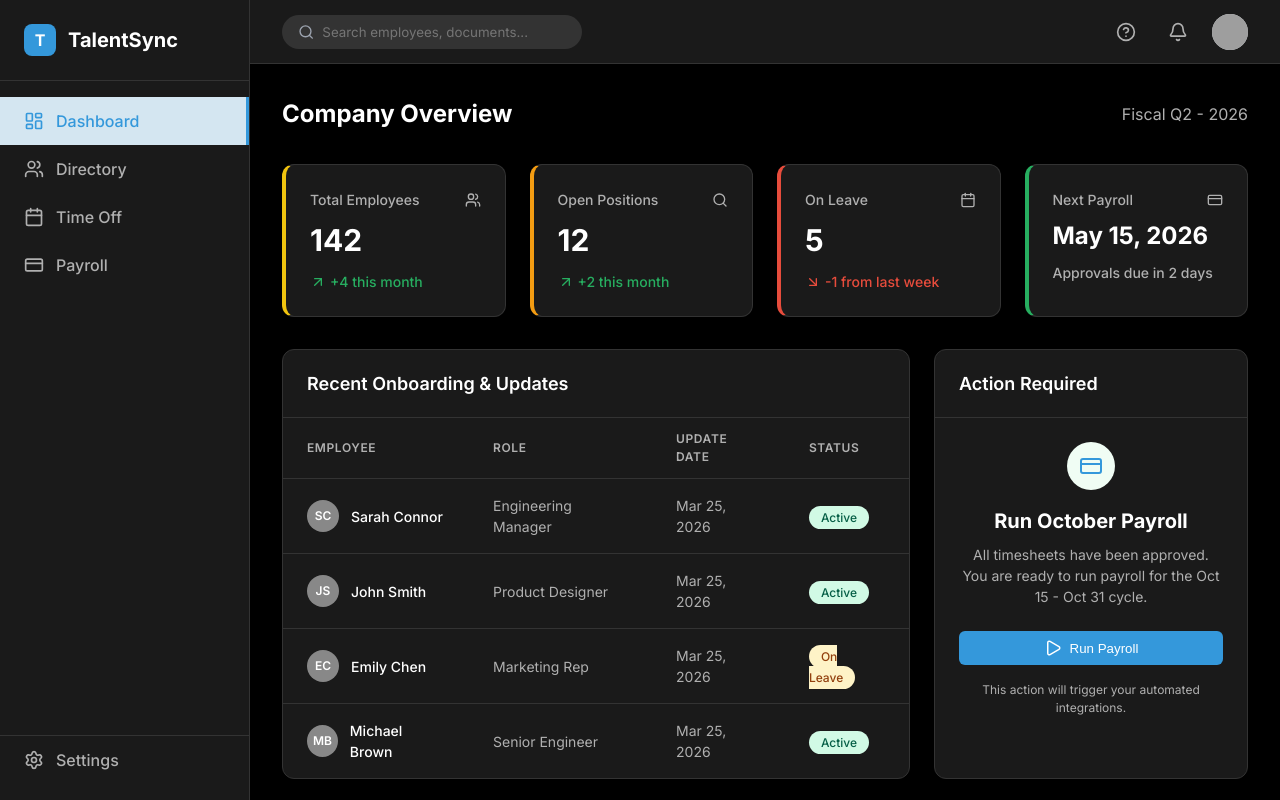
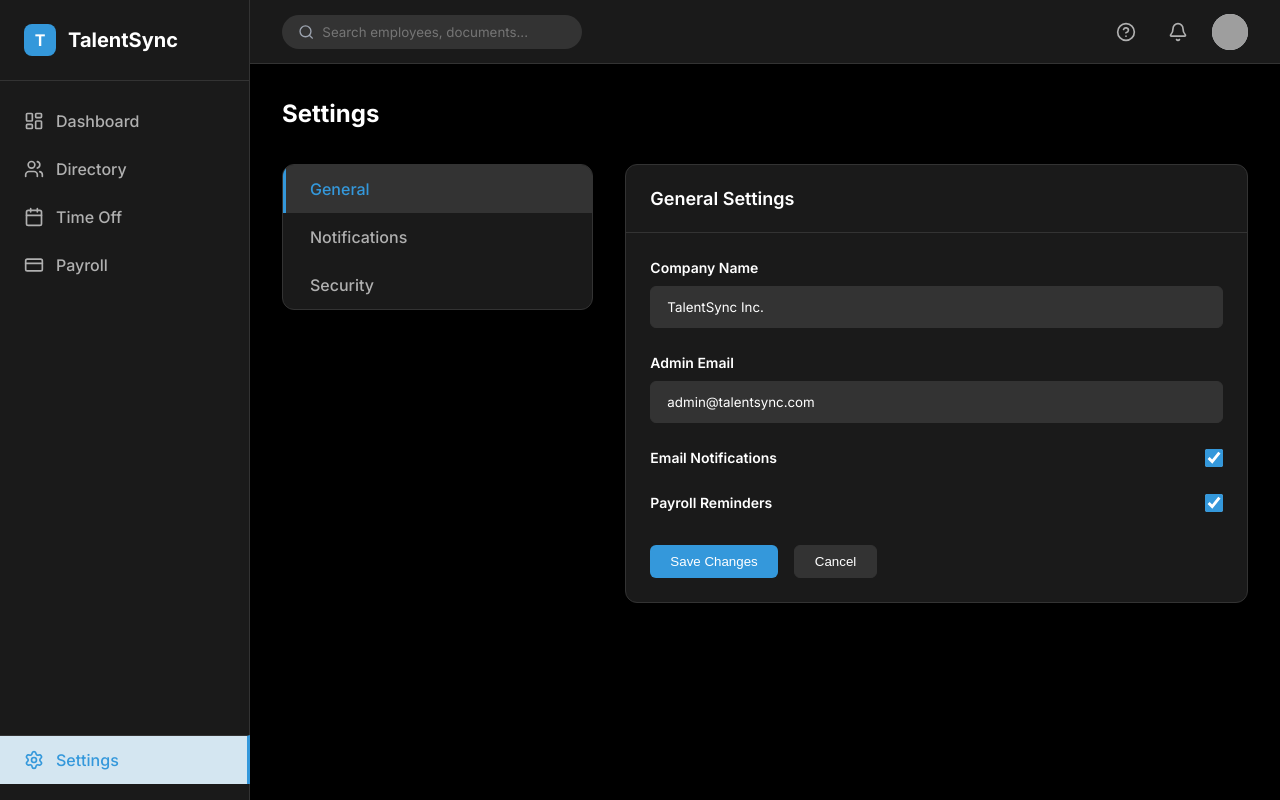
Before and after one commit to yuvalSela/DemoSite, a React app in the folder frontend/: page / in a window 1280 px wide. Both pictures are taken after a click on the element "Settings". Built offline with nearby package versions, Linux system fonts and the light colour scheme; grey boxes are pictures that could not be loaded; the HTML template or start-up script is replaced by a standard one.

Commit message:
cli-tool-claude: apply requested changes

```diff
--- a/frontend/src/App.jsx
+++ b/frontend/src/App.jsx
@@ -9,6 +9,13 @@ function App() {
   const [activeTab, setActiveTab] = useState('dashboard');
   const [payrollLoading, setPayrollLoading] = useState(false);
   const [toast, setToast] = useState(null);
+  const [settings, setSettings] = useState({
+    emailNotifications: true,
+    payrollReminders: true,
+    darkMode: true,
+    companyName: 'TalentSync Inc.',
+    adminEmail: 'admin@talentsync.com'
+  });
   const [employees] = useState([
     { id: 1, name: "Sarah Connor", role: "Engineering Manager", department: "Engineering", status: "active", initials: "SC", email: "sarah.c@talentsync.com" },
     { id: 2, name: "John Smith", role: "Product Designer", department: "Design", status: "active", initials: "JS", email: "john.s@talentsync.com" },
@@ -348,6 +355,82 @@ function App() {
             </div>
           </>
         );
+      case 'settings':
+        return (
+          <>
+            <div className="page-header">
+              <h1 className="page-title">Settings</h1>
+            </div>
+
+            <div style={{display: 'grid', gridTemplateColumns: '1fr 2fr', gap: '2rem'}}>
+              {/* Settings Navigation */}
+              <div className="card" style={{height: 'fit-content'}}>
+                <div className="card-body" style={{padding: 0}}>
+                  <div className="settings-nav">
+                    <div className="settings-nav-item active">General</div>
+                    <div className="settings-nav-item">Notifications</div>
+                    <div className="settings-nav-item">Security</div>
+                  </div>
+                </div>
+              </div>
+
+              {/* Settings Content */}
+              <div className="card">
+                <div className="card-header">General Settings</div>
+                <div className="card-body">
+                  <div className="settings-group">
+                    <label className="settings-label">Company Name</label>
+                    <input
+                      type="text"
+                      className="settings-input"
+                      value={settings.companyName}
+                      onChange={(e) => setSettings({...settings, companyName: e.target.value})}
+                    />
+                  </div>
+
+                  <div className="settings-group">
+                    <label className="settings-label">Admin Email</label>
+                    <input
+                      type="email"
+                      className="settings-input"
+                      value={settings.adminEmail}
+                      onChange={(e) => setSettings({...settings, adminEmail: e.target.value})}
+                    />
+                  </div>
+
+                  <div className="settings-group">
+                    <div style={{display: 'flex', justifyContent: 'space-between', alignItems: 'center'}}>
+                      <label className="settings-label" style={{margin: 0}}>Email Notifications</label>
+                      <input
+                        type="checkbox"
+                        className="settings-checkbox"
+                        checked={settings.emailNotifications}
+                        onChange={(e) => setSettings({...settings, emailNotifications: e.target.checked})}
+                      />
+                    </div>
+                  </div>
+
+                  <div className="settings-group">
+                    <div style={{display: 'flex', justifyContent: 'space-between', alignItems: 'center'}}>
+                      <label className="settings-label" style={{margin: 0}}>Payroll Reminders</label>
+                      <input
+                        type="checkbox"
+                        className="settings-checkbox"
+                        checked={settings.payrollReminders}
+                        onChange={(e) => setSettings({...settings, payrollReminders: e.target.checked})}
+                      />
+                    </div>
+                  </div>
+
+                  <div style={{marginTop: '2rem', display: 'flex', gap: '1rem'}}>
+                    <button className="btn-primary">Save Changes</button>
+                    <button className="btn-secondary">Cancel</button>
+                  </div>
+                </div>
+              </div>
+            </div>
+          </>
+        );
       default:
         return <div>Select a tab</div>;
     }
@@ -379,7 +462,7 @@ function App() {
             <CreditCard size={20} />
             Payroll
           </div>
-          <div className="nav-item" style={{ marginTop: 'auto', borderTop: '1px solid var(--border-color)', position: 'absolute', bottom: '1rem', width: '250px' }}>
+          <div className={`nav-item ${activeTab === 'settings' ? 'active' : ''}`} style={{ marginTop: 'auto', borderTop: '1px solid var(--border-color)', position: 'absolute', bottom: '1rem', width: '250px' }} onClick={() => setActiveTab('settings')}>
             <Settings size={20} />
             Settings
           </div>
--- a/frontend/src/index.css
+++ b/frontend/src/index.css
@@ -419,3 +419,98 @@ tr:last-child td {
 @keyframes spin {
   to { transform: rotate(360deg); }
 }
+
+/* Settings Page */
+.settings-nav {
+  display: flex;
+  flex-direction: column;
+}
+
+.settings-nav-item {
+  padding: 0.75rem 1.5rem;
+  color: var(--text-secondary);
+  cursor: pointer;
+  font-weight: 500;
+  transition: all 0.2s;
+  border-left: 3px solid transparent;
+}
+
+.settings-nav-item:hover {
+  background-color: #333333;
+  color: var(--text-primary);
+}
+
+.settings-nav-item.active {
+  background-color: #333333;
+  color: var(--primary);
+  border-left-color: var(--primary);
+}
+
+.settings-group {
+  margin-bottom: 1.5rem;
+}
+
+.settings-group:last-child {
+  margin-bottom: 0;
+}
+
+.settings-label {
+  display: block;
+  font-weight: 600;
+  font-size: 0.875rem;
+  color: var(--text-primary);
+  margin-bottom: 0.5rem;
+}
+
+.settings-input {
+  width: 100%;
+  padding: 0.75rem 1rem;
+  background-color: #333333;
+  border: 1px solid var(--border-color);
+  border-radius: 6px;
+  color: var(--text-primary);
+  font-family: inherit;
+  transition: border-color 0.2s;
+}
+
+.settings-input:focus {
+  outline: none;
+  border-color: var(--primary);
+  box-shadow: 0 0 0 3px rgba(52, 152, 219, 0.1);
+}
+
+.settings-input::placeholder {
+  color: var(--text-secondary);
+}
+
+.settings-checkbox {
+  width: 18px;
+  height: 18px;
+  cursor: pointer;
+  accent-color: var(--primary);
+}
+
+.btn-secondary {
+  background-color: #333333;
+  color: var(--text-primary);
+  border: 1px solid var(--border-color);
+  padding: 0.5rem 1.25rem;
+  border-radius: 6px;
+  font-weight: 500;
+  cursor: pointer;
+  display: flex;
+  align-items: center;
+  justify-content: center;
+  gap: 0.5rem;
+  transition: all 0.2s;
+}
+
+.btn-secondary:hover {
+  background-color: #444444;
+  border-color: var(--text-secondary);
+}
+
+.btn-secondary:disabled {
+  opacity: 0.7;
+  cursor: not-allowed;
+}
```
